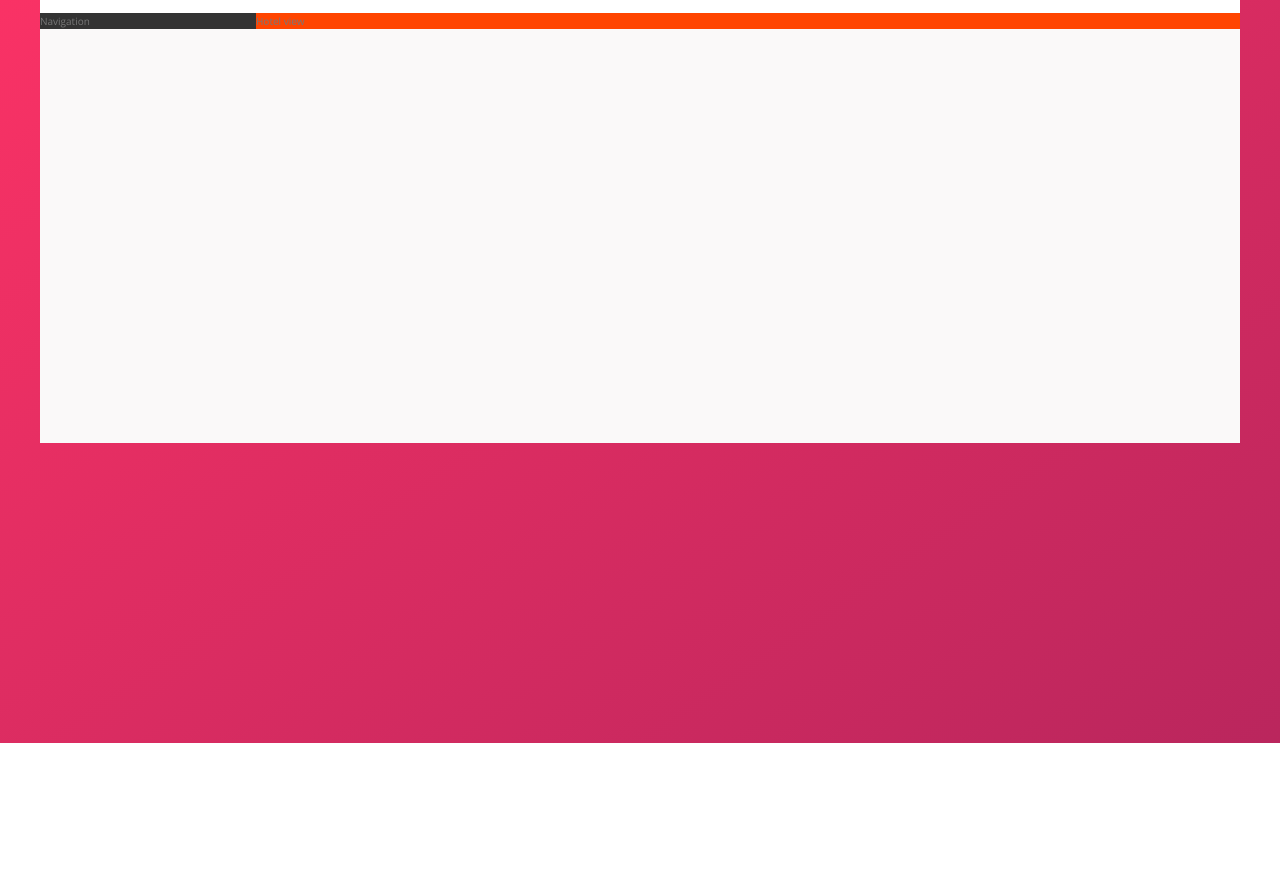
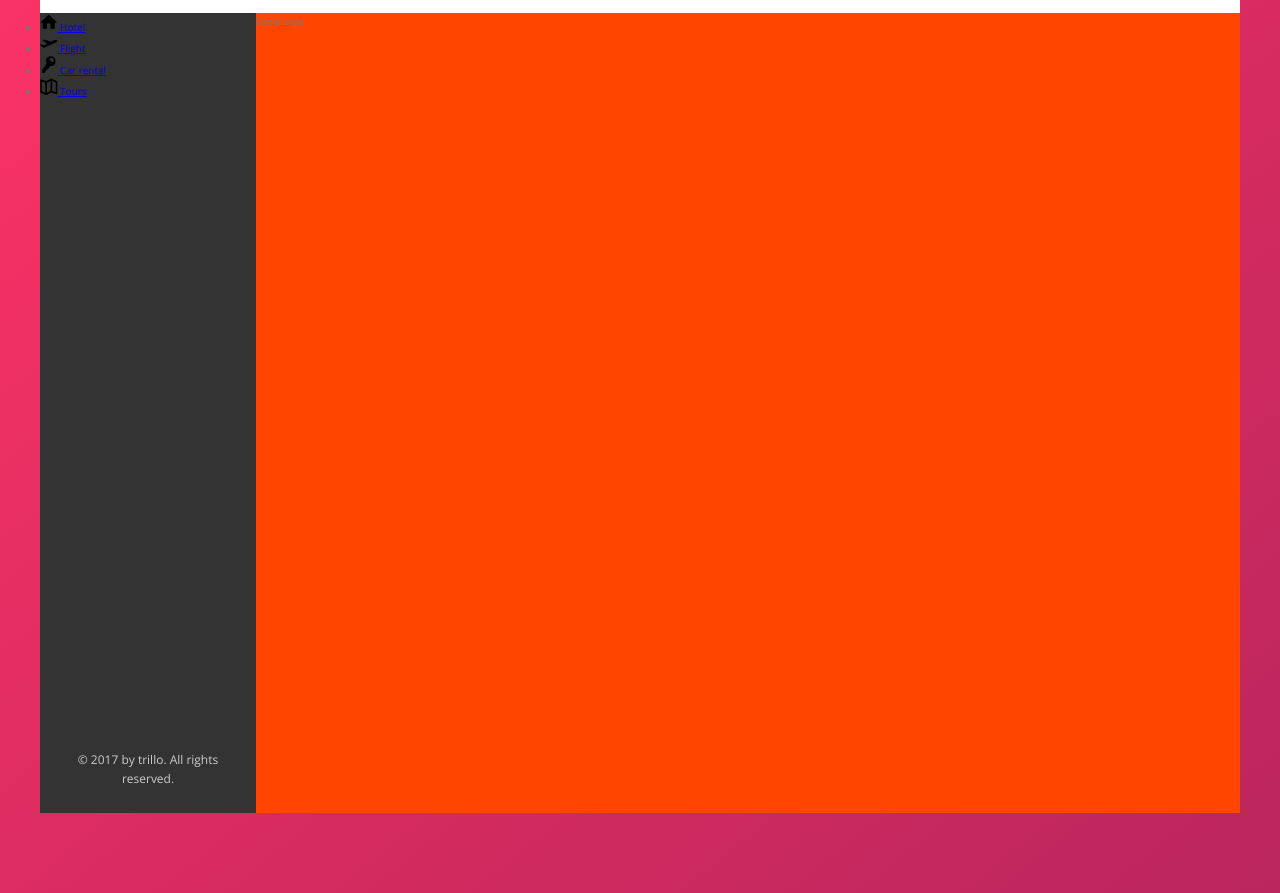
Before and after one commit to fatihay/trilloProject, a website: page index.html in a window 1280 px wide. Shown: the part 137-1030 px from the top of the page. Before the commit the page ends 880 px from the top, so only its background shows below. Drawn offline with nearby package versions, Linux system fonts and the light colour scheme.

Commit message:
navigation part 1

```diff
--- a/index.html
+++ b/index.html
@@ -53,7 +53,44 @@
         </header>
         <div class="content">
             <nav class="sidebar">
-                Navigation
+                <ul class="side-nav">
+                    <li class="side-nav__item">
+                        <a href="#" class="side-nav__link">
+                            <svg class="side-nav__icon">
+                                <use xlink:href="img/sprite.svg#icon-home"></use>
+                            </svg>
+                            <span>Hotel</span>
+                        </a>
+                    </li>
+                    <li class="side-nav__item">
+                        <a href="#" class="side-nav__link">
+                            <svg class="side-nav__icon">
+                                <use xlink:href="img/sprite.svg#icon-aircraft-take-off"></use>
+                            </svg>
+                            <span>Flight</span>
+                        </a>
+                    </li>
+                    <li class="side-nav__item">
+                        <a href="#" class="side-nav__link">
+                            <svg class="side-nav__icon">
+                                <use xlink:href="img/sprite.svg#icon-key"></use>
+                            </svg>
+                            <span>Car rental</span>
+                        </a>
+                    </li>
+                    <li class="side-nav__item">
+                        <a href="#" class="side-nav__link">
+                            <svg class="side-nav__icon">
+                                <use xlink:href="img/sprite.svg#icon-map"></use>
+                            </svg>
+                            <span>Tours</span>
+                        </a>
+                    </li>
+                </ul>
+
+                <div class="legal">
+                    &copy; 2017 by trillo. All rights reserved.
+                </div>
             </nav>
             <main class="hotel-view">
                 Hotel view
--- a/sass/_components.scss
+++ b/sass/_components.scss
@@ -118,3 +118,29 @@
     margin-right: 1rem;
   }
 }
+
+//////////////////////////////////
+// SIDE NAVIGATION
+
+.side-nav {
+  &__item {
+  }
+
+  &__link {
+  }
+
+  &__icon {
+    width: 1.75rem;
+    height: 1.75rem;
+  }
+}
+
+//////////////////////////////////
+// LEGAL TEXT
+
+.legal {
+  font-size: 1.2rem;
+  color: var(--color-grey-light-4);
+  text-align: center;
+  padding: 2.5rem;
+}
--- a/sass/_layout.scss
+++ b/sass/_layout.scss
@@ -26,11 +26,17 @@
 .sidebar {
   background-color: var(--color-grey-dark-1);
   flex: 0 0 18%;
+
+  display: flex;
+  flex-direction: column;
+  justify-content: space-between;
 }
 
 .hotel-view {
   background-color: #fff;
+
+  // for test
   background-color: orangered;
-
+  height: 80rem;
   flex: 1;
 }
```
Also changed, not shown: css/style.css.
